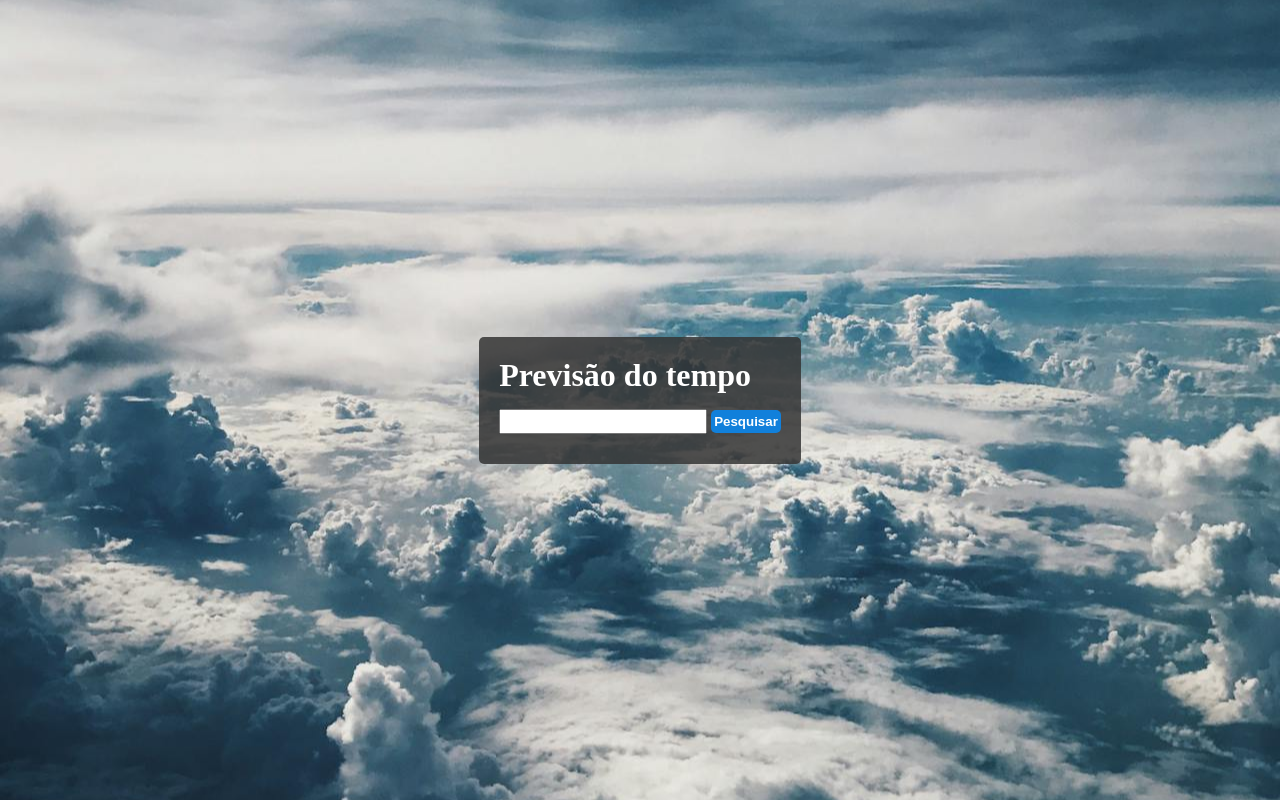
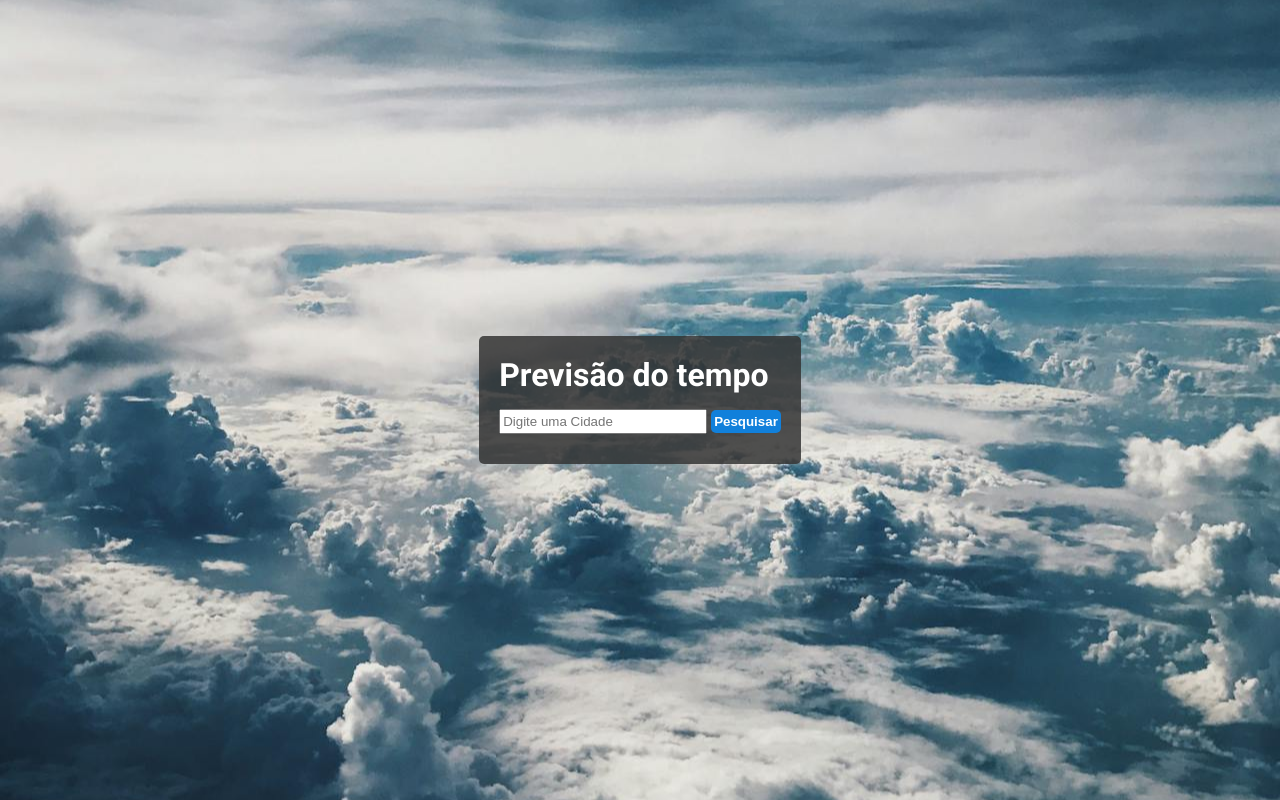
Before and after one commit to KelySoare5/temperatura, a website: page index.html in a window 1280 px wide. Drawn offline with Linux system fonts and the light colour scheme.

Commit message:
add favicon e font

```diff
--- a/css/style.css
+++ b/css/style.css
@@ -4,6 +4,7 @@
     padding: 0;
 }
 body {
+    font-family: 'Roboto', sans-serif;
     background-image: url('../imagens/tema-principal.jpg'); /* Caminho da imagem */
     background-size: cover; /* Ajusta a imagem para cobrir toda a tela */
     background-position: center; /* Centraliza a imagem */
--- a/index.html
+++ b/index.html
@@ -3,6 +3,8 @@
 <head>
     <meta charset="UTF-8">
     <meta name="viewport" content="width=device-width, initial-scale=1.0">
+    <link rel="shortcut icon" href="imagens/favicon.png" type="image/x-icon">
+    <link href="https://fonts.googleapis.com/css2?family=Roboto:wght@400;700&display=swap" rel="stylesheet">
     <link rel="stylesheet" href="css/style.css">
     <title>Temperatura</title>
 </head>
@@ -11,7 +13,7 @@
         <h1 class="titulo">Previsão do tempo</h1>
         <section class="form-text">
             <form id="form-inputs">
-                <input type="text" id="cidade_digitada">
+                <input type="text" id="cidade_digitada" placeholder="Digite uma Cidade">
                 <button id="btn_pesquisar_cidade">Pesquisar</button>
             </form>
         </section>
```
Also changed, not shown: imagens/ceu-limpo.jpg, imagens/favicon.png (added).
